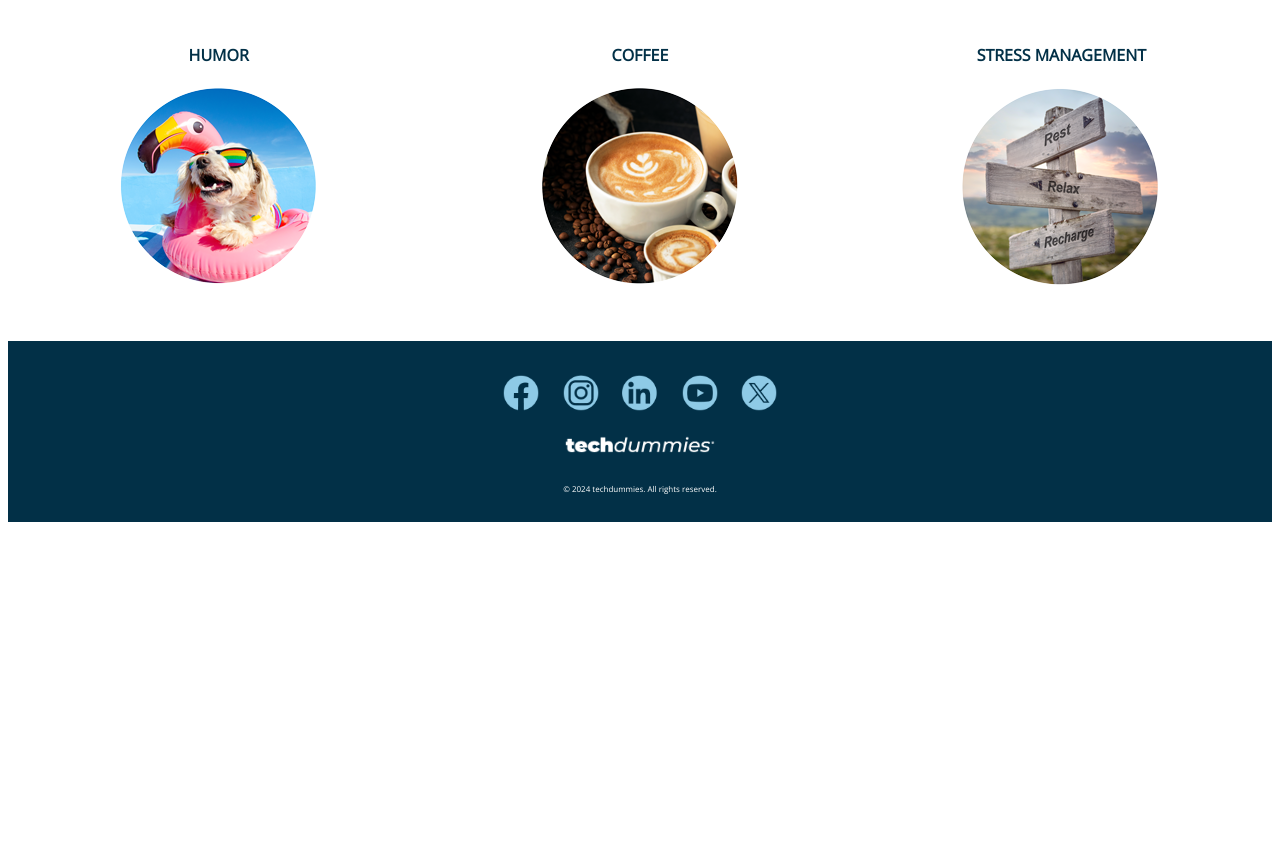
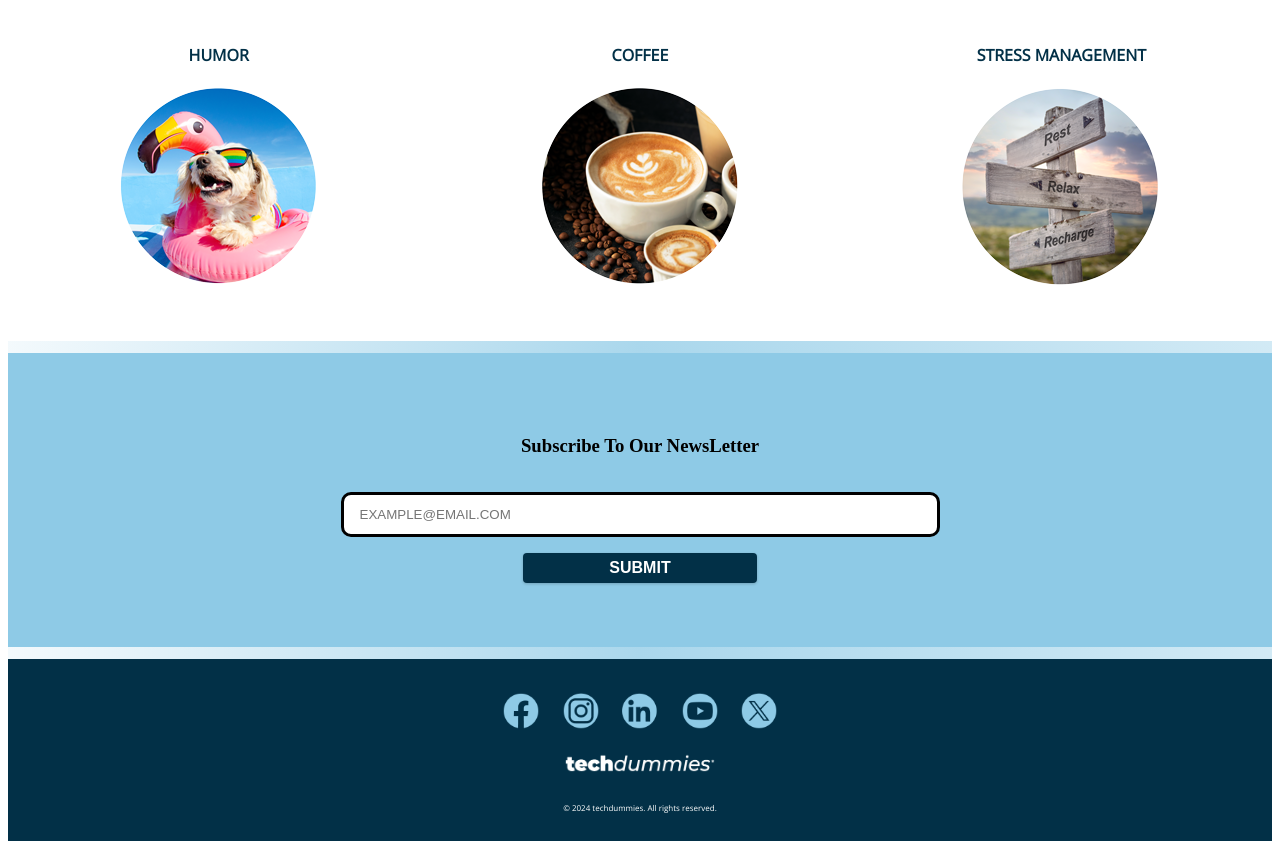
Before and after one commit to azanidavidpinkney/idsn-530-team-carrie-website, a plain HTML site: page index.html in a window 1280 px wide. Shown: the part 2953-3802 px from the top of the page. Before the commit the page ends 3483 px from the top, so only its background shows below. Drawn offline with nearby package versions, Linux system fonts and the light colour scheme.

Commit message:
newsletter updated
newsletter updated

```diff
--- a/css/styles.css
+++ b/css/styles.css
@@ -272,3 +272,75 @@ button {
 .m-40 {
   margin: 40px 40px 40px 40px;
 }
+
+
+/* newsletter */
+
+.clearfix::after,
+.clearfix::before {
+  content: '';
+  clear: both;
+  display: table;
+}
+
+.section-center {
+  padding: 4rem 0;
+  width: 100vw;
+  margin: 0 auto;
+  max-width: 1170px;
+}
+
+.contact {
+  background: #8ECAE6;
+}
+
+.newsletterHeading {
+  font: #023047;
+  text-align: center;
+}
+
+.form-group {
+  padding: 1rem 1.5rem;
+}
+
+.newsletter {
+  text-align: center;
+}
+
+.form-control {
+  display: inline-block;
+  width: 50%;
+  padding: 0.75rem 1rem;
+  border: solid black;
+  margin-bottom: 0 rem;
+  background: white;
+  border-radius: 10px;
+  text-transform: uppercase;
+}
+
+.submit-btn {
+  display: block;
+  width: 20%;
+  padding: 2rem;
+  border-radius: 20px;
+}
+
+.btn {
+  text-transform: uppercase;
+  background: #023047;
+  color: white;
+  padding: 0.375rem 1rem;
+  letter-spacing: var(--spacing);
+  display: inline-block;
+  font-weight: 700;
+  font-size: 1rem;
+  border: none;
+  border-radius: 0.25rem;
+  cursor: pointer;
+  box-shadow: 0 1px 3px rgba(0, 0, 0, 0.2);
+}
+
+.btn:hover {
+  color: white;
+  background: orange;
+}
--- a/index.html
+++ b/index.html
@@ -108,6 +108,29 @@
         <img src="img/StressMgmt.png" alt="Image Description" />
       </div>
     </div>
+
+    <!-- newsletter  -->
+    <div class="gradient"></div>
+
+    <section class="contact">
+      <div class="section-center clearfix">
+        <article class="newsletter">
+          <h3 class="newsletterHeading">Subscribe To Our NewsLetter </h3>
+          <form action="https://formspree.io/f/mjvneozq" method="POST">
+            <div class="form-group">
+              <!-- input -->
+              <input type="text" placeholder="example@email.com" class="form-control" name="email">
+            </div>
+
+            <!-- button -->
+            <button type="submit" class="submit-btn btn">Submit</button>
+          </form>
+        </article>
+      </div>
+    </section>
+    <div class="gradient"></div>
+    <!-- End of newsletter -->
+
     <footer>
       <div class="icon-container">
         <ul class="social-icons">
```
Also changed, not shown: 1 other file.
